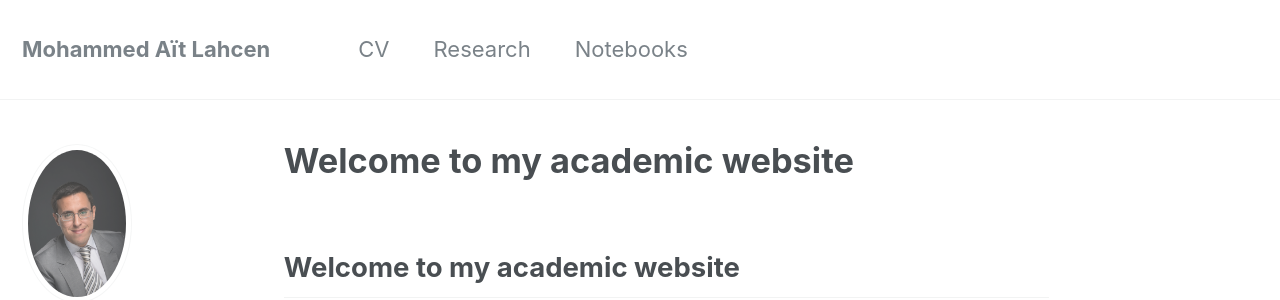
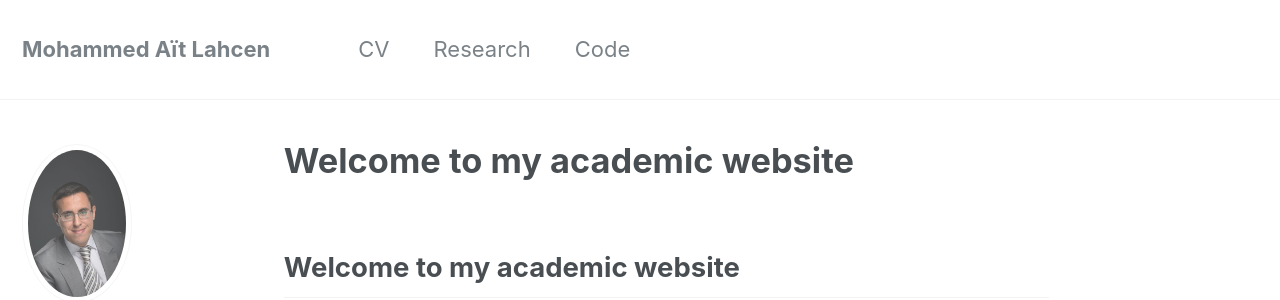
Before and after one commit to maitlahcen/maitlahcen.github.io, a Jekyll site: the page built from index.md, in a window 1280 px wide and 943 px high. Shown: the top 300 px of the window. Built offline with Jekyll 4.4.1, drawn with Linux system fonts in a browser that asks for light colours; our own code applies the rules of GitHub Pages for plain Markdown files.

Commit message:
Changed title from notebooks to code

```diff
--- a/_data/navigation.yml
+++ b/_data/navigation.yml
@@ -6,5 +6,5 @@ main:
   - title: "Research"
     url: /research
 
-  - title: "Notebooks"
+  - title: "Code"
     url: /nb
```
